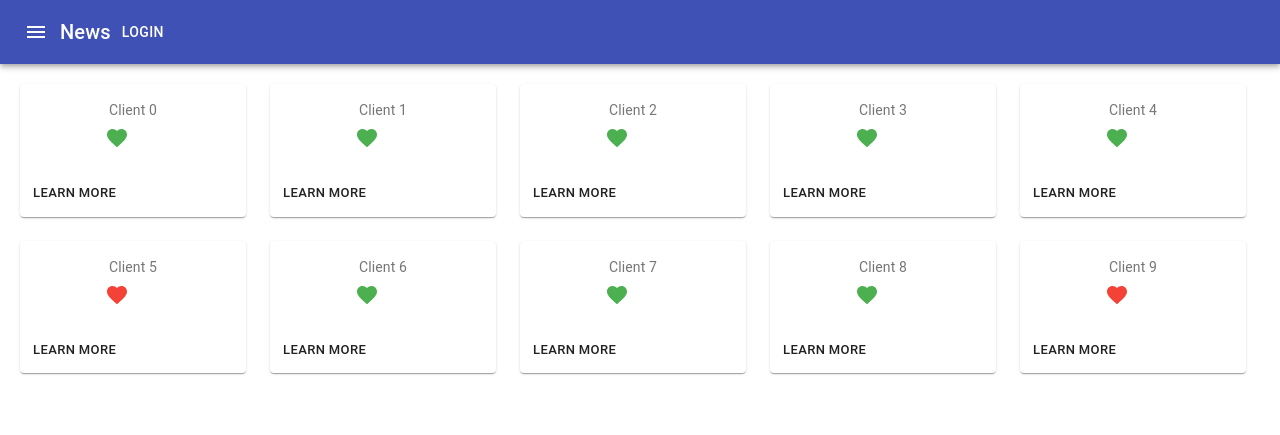
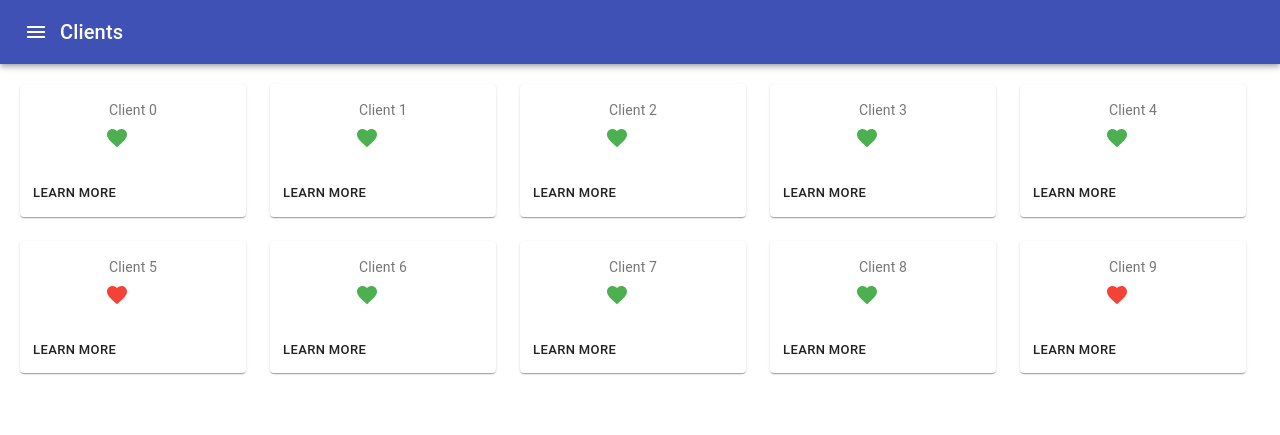
Before and after one commit to Learsim/ControlPanel, a React (Create React App) app: page / in a window 1280 px wide. Shown: the top 435 px of the page. Built offline with nearby package versions, Linux system fonts and the light colour scheme.

Commit message:
Some work on layout and state management

```diff
--- a/package.json
+++ b/package.json
@@ -13,6 +13,7 @@
     "@types/node": "^12.0.0",
     "@types/react": "^17.0.0",
     "@types/react-dom": "^17.0.0",
+    "cross-env": "^7.0.3",
     "electron-is-dev": "^1.2.0",
     "material-ui": "^0.20.2",
     "react": "^17.0.1",
@@ -22,11 +23,11 @@
     "web-vitals": "^1.0.1"
   },
   "scripts": {
-    "start": "react-scripts start",
+    "start": "react-scripts start ",
     "build": "react-scripts build",
     "test": "react-scripts test",
     "eject": "react-scripts eject",
-    "electron-dev": "concurrently \"BROWSER=none yarn start\" \"wait-on http://localhost:3000 && electron .\""
+    "electron-dev": "concurrently \"yarn start \" \"wait-on http://localhost:3000 && electron .\""
   },
   "eslintConfig": {
     "extends": [
--- a/public/electron.js
+++ b/public/electron.js
@@ -12,6 +12,9 @@ function createWindow() {
     mainWindow = new BrowserWindow({ width: 900, height: 680 });
     mainWindow.loadURL(isDev ? 'http://localhost:3000' : `file://${path.join(__dirname, '../build/index.html')}`);
     mainWindow.on('closed', () => mainWindow = null);
+    if(!isDev){
+    mainWindow.setMenu(null);
+    }
 }
 
 app.on('ready', createWindow);
--- a/src/App.tsx
+++ b/src/App.tsx
@@ -1,18 +1,18 @@
 import React, { useState } from 'react';
-import logo from './logo.svg';
+
 import './App.css';
-import { AppBar,Paper, Box, Breadcrumbs, Button, Drawer, IconButton, Link, Snackbar, Switch, Toolbar, Typography, Grid, makeStyles, Card, CardContent, CardActions, Fab, Icon, Badge } from '@material-ui/core';
+import { AppBar,  Box, Button, Drawer, IconButton, Toolbar, Typography, Grid, makeStyles, Card, CardContent, CardActions, Fab,  Tooltip } from '@material-ui/core';
 import MenuIcon from '@material-ui/icons/Menu';
 import { Add, Favorite } from '@material-ui/icons';
 import { green, red } from '@material-ui/core/colors';
-import { randomFillSync, randomInt } from 'crypto';
+import { Console } from 'console';
 
 const useStyles = makeStyles((theme) => ({
   root: {
     flexGrow: 1,
   },
   fab: {
-    position: 'absolute',
+    position: 'fixed',
     bottom: theme.spacing(2),
     right: theme.spacing(2),
   },
@@ -20,7 +20,7 @@ const useStyles = makeStyles((theme) => ({
   {
     position: 'relative',
     right: theme.spacing(2)
-    },
+  },
   paper: {
 
     textAlign: 'center',
@@ -40,23 +40,32 @@ const useStyles = makeStyles((theme) => ({
   },
   pos: {
     marginBottom: 12,
+  },content: {
+
+  },clientCard: {
+   cursor: "pointer !important"
   },
 }));
+function App() {
+  const [View,setView] = useState("Clients");
+  const [sideBar,setSideBar] = useState(false);
 
-function App() {
   var l = [];
   const classes = useStyles();
-
+  let content;
   for (let i = 0; i < 10; i += 1) {
+    let randomValue = Math.floor(Math.random() * Math.floor(2));
     l.push(
-    <Grid item xs={4} style = {{maxWidth: "250px"}}>
-        <Card className={classes.root}>
+      <Grid item xs={6} style={{ maxWidth: "250px" }}>
+        <Card className={classes.root + classes.clientCard} onClick={()=>setView("ClientView")}>
           <CardContent>
             <Typography className={classes.title} color="textSecondary" gutterBottom>
-              Client { i}
+              Client {i}
             </Typography>
+            <Tooltip title={randomValue === 1 ? "Online" : "Offline"} aria-label="add " placement="top">
+              <Favorite className={classes.health} style={randomValue === 1 ? { color: green[500] } : { color: red[500] }}></Favorite>
 
-            <Favorite className={classes.health} style={Math.floor(Math.random() * Math.floor(2)) == 1 ? { color: green[500] } : { color: red[500] }}></Favorite>
+            </Tooltip>
 
 
           </CardContent>
@@ -64,38 +73,50 @@ function App() {
             <Button size="small">Learn More</Button>
           </CardActions>
         </Card>
-    </Grid>)
+      </Grid>);
+  }
+  if(View === "Clients"){
+    content = (
+      <div className={classes.content}>
+      <Fab className={classes.fab} onClick={()=>setView("NewClient")}>
+      <Add />
+
+    </Fab>
+    <div className={classes.clients}>
+      <Grid container spacing={3} >
+
+      {l}
+
+      </Grid>
+
+    </div>
+    </div>
+    );
   }
   return (
     <div className="App">
-      <Fab className={classes.fab}>
-        <Add />
 
-      </Fab>
       <AppBar position="static">
-  <Toolbar>
-    <IconButton edge="start" className="menuButton" color="inherit" aria-label="menu" >
-      <MenuIcon />
-    </IconButton>
-    <Typography variant="h6" className="title">
-      News
+        <Toolbar>
+          <IconButton edge="start" className="menuButton" color="inherit" aria-label="menu" >
+            <MenuIcon onClick={()=>ToggleSideBar(sideBar,setSideBar)}/>
+          </IconButton>
+          <Typography variant="h6" className="title">
+            {View}
     </Typography>
-    <Button color="inherit">Login</Button>
-  </Toolbar>
-</AppBar>
+        </Toolbar>
+      </AppBar>
+
+
       <Box component="span" m={1}>
-      <Drawer anchor="left" open={false} >
-      <Button>xd</Button>
-    </Drawer>
+        <Drawer anchor="left" open={sideBar} >
+          <Button onClick={()=>ToggleSideBar(sideBar,setSideBar)}>Close</Button>
+          <Button onClick={()=>setView("Clients")}>Back</Button>
+
+        </Drawer>
       </Box>
-      <div className={classes.clients}>
-        <Grid container spacing={3} >
+      {content}
 
-        {l}
-
-        </Grid>
-
-      </div>
 
     </div>
   );
@@ -104,4 +125,8 @@ function App() {
 function clickHandler() {
   console.log("xd")
 }
+function ToggleSideBar(sidebarstate:boolean,sidebarstatefunc:any){
+  sidebarstatefunc(!sidebarstate);
+  console.log(sidebarstate);
+}
 export default App;
```
Also changed, not shown: 1 other file (tests, documents, lock files or other folders).
